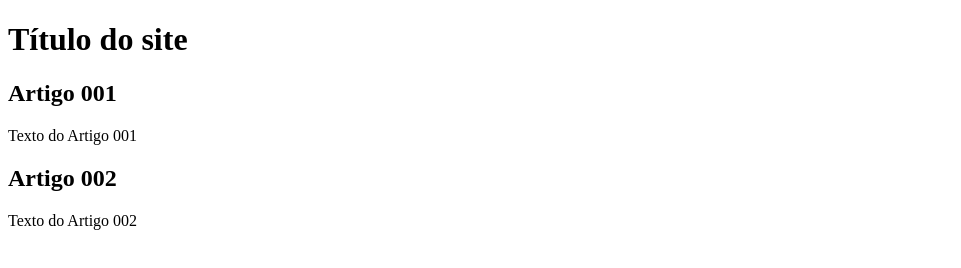
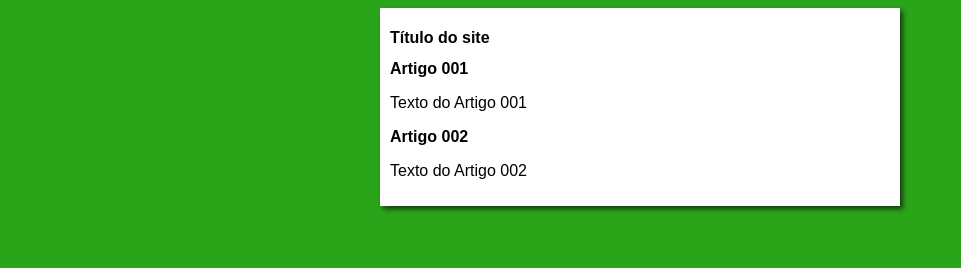
Before and after one commit to Angelozk/projeto-site, a plain HTML site: page index.html in a window 1280 px wide. Shown: the whole page, without its empty margins (0-961 px from the left). Drawn offline with Linux system fonts and the light colour scheme.

Commit message:
iniciei o design

```diff
--- /dev/null
+++ b/estilos/style.css
@@ -0,0 +1,16 @@
+* {
+    font-family: Arial, Helvetica, sans-serif;
+    font-size: 16px;
+}
+
+body {
+    background-color: rgb(42, 165, 25);
+}
+
+main {
+    background-color: white;
+    width: 500px;
+    margin: auto;
+    padding: 10px;
+    box-shadow: 3px 3px 5px rgba(12, 12, 12, 0.692);
+}
--- a/index.html
+++ b/index.html
@@ -4,6 +4,7 @@
     <meta charset="UTF-8">
     <meta name="viewport" content="width=device-width, initial-scale=1.0">
     <title>Título do site</title>
+    <link rel="stylesheet" href="estilos/style.css">
 </head>
 <body>
    <main>
```
